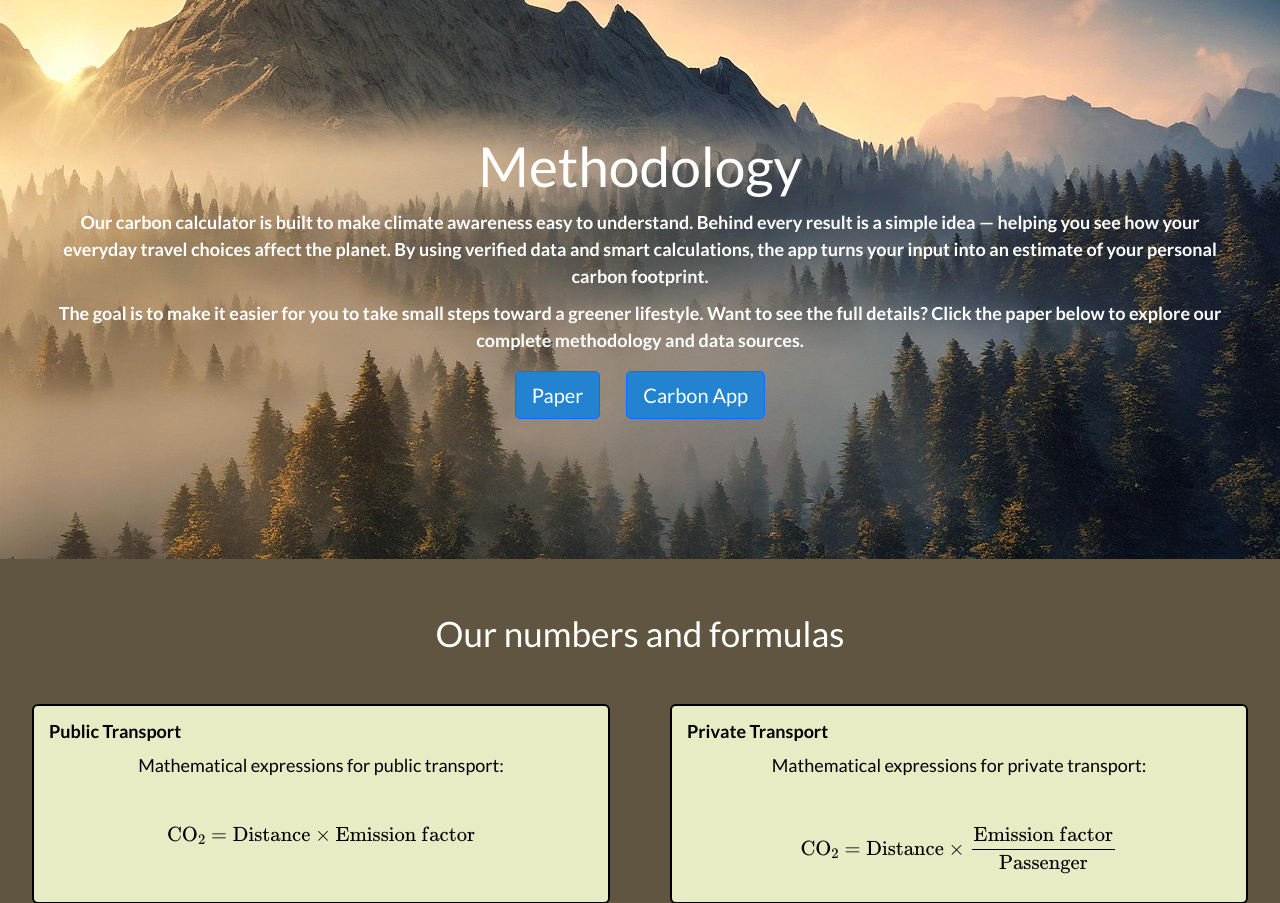
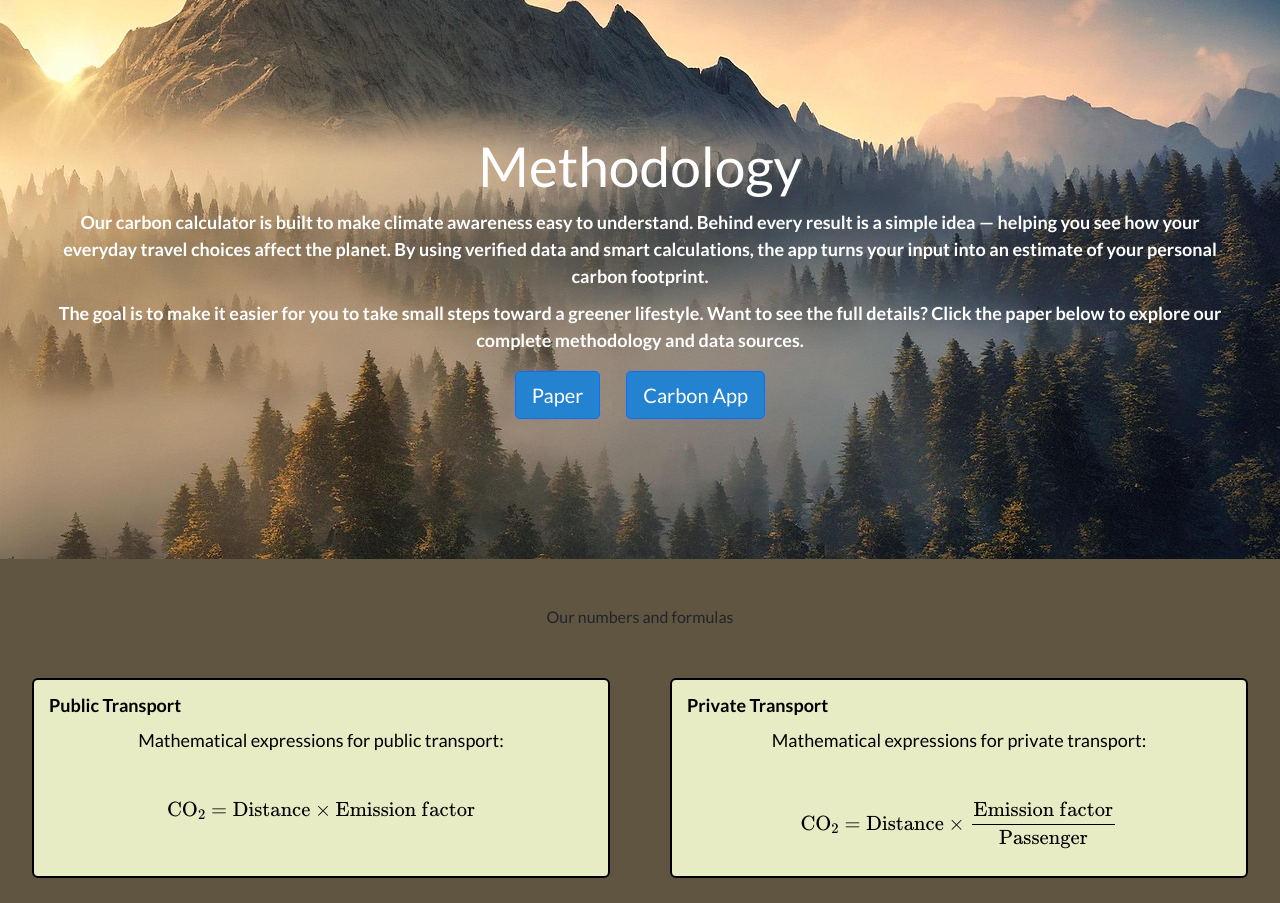
Before and after one commit to wboroy/carbon_app_2025, a Flask app: page /methodology in a window 1280 px wide. Shown: the part 71-974 px from the top of the page. Run offline with Flask 2, Linux system fonts and the light colour scheme; some libraries are stand-ins or nearby versions.

Commit message:
Refactor methodology.html structure and content

```diff
--- a/capp/templates/methodology.html
+++ b/capp/templates/methodology.html
@@ -30,7 +30,7 @@ The goal is to make it easier for you to take small steps toward a greener lifes
 
     </div>
 </section>
-<!-- Methodology -->
+<!-- Methodology body-->
 <section class="section_body_methodology">
     <div class="container">
 
@@ -38,10 +38,10 @@ The goal is to make it easier for you to take small steps toward a greener lifes
         <div class="methodology" style="display:block;">
           <br>
           <br>
-            <h9 style="text-align:center;"> Our numbers and formulas</h9>
+            <h6 style="text-align:center;"> Our numbers and formulas</h6>
           <br>
         </div>
-        <!--Enumerated list (table with two columns)-->
+        <!--Formel box 1-->
         <div class="methodology">
             <div class="box_table2" style="height:200px;">
                         <h4>Public Transport</h4>
@@ -53,8 +53,9 @@ The goal is to make it easier for you to take small steps toward a greener lifes
                              \text{CO}_2 = \text{Distance} \times {\text{Emission factor}}\]
                         </p>
 
+            </div>
 
-            </div>
+         <!--Formel box 2-->
             <div class="box_table2" style="height:200px;">
                         <h4>Private Transport</h4>
                         <p class="text-left">
@@ -66,9 +67,8 @@ The goal is to make it easier for you to take small steps toward a greener lifes
                         </p>
             </div>
         </div>
-        <!--Enumerated list (table with two columns)-->
-
-        <!--Enumerated list (table with one column)-->
+        <!--Footer-->
+        <!--Transport methods-->
         <div class="section_footer_methodology">
             <div class="box_table1">
 
```
